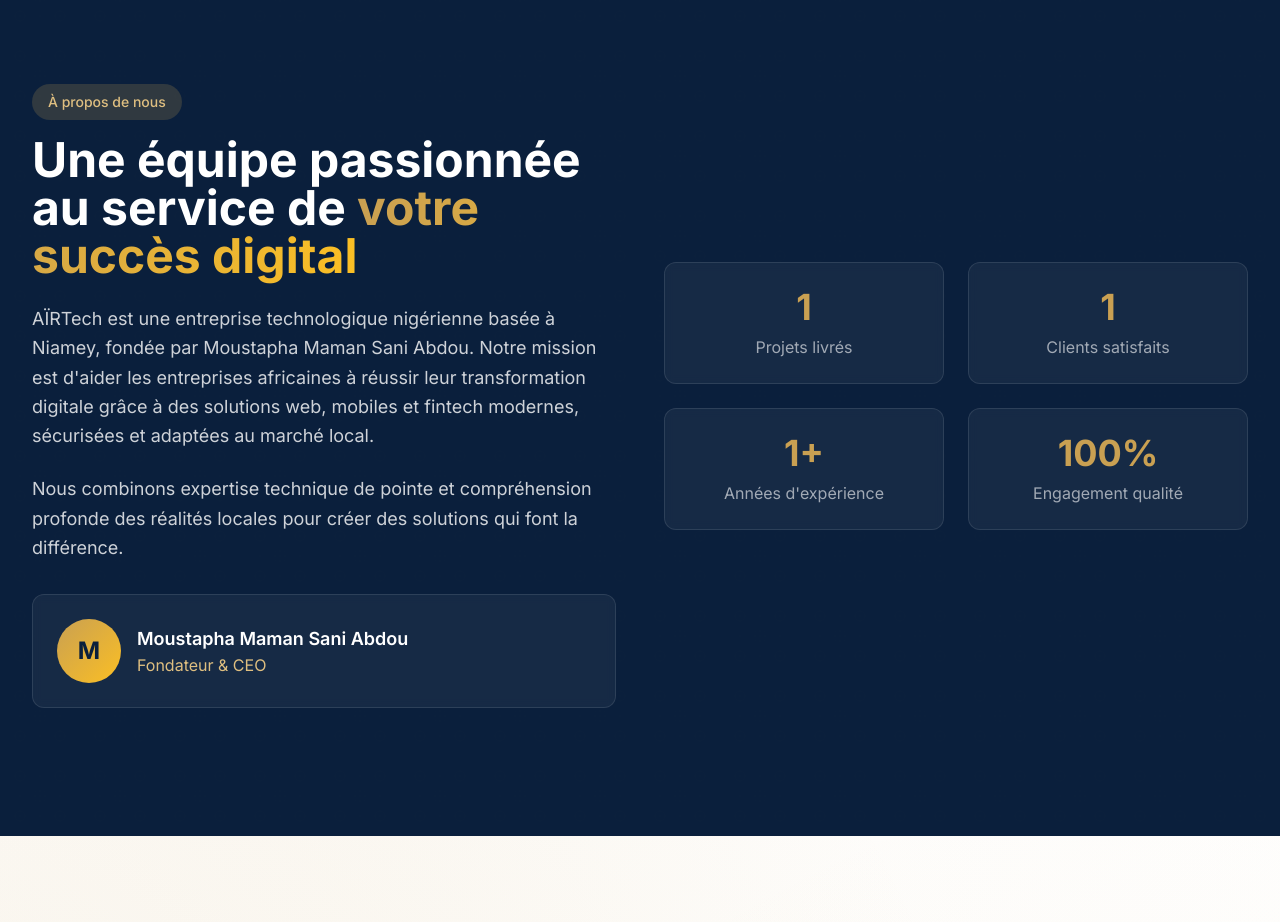
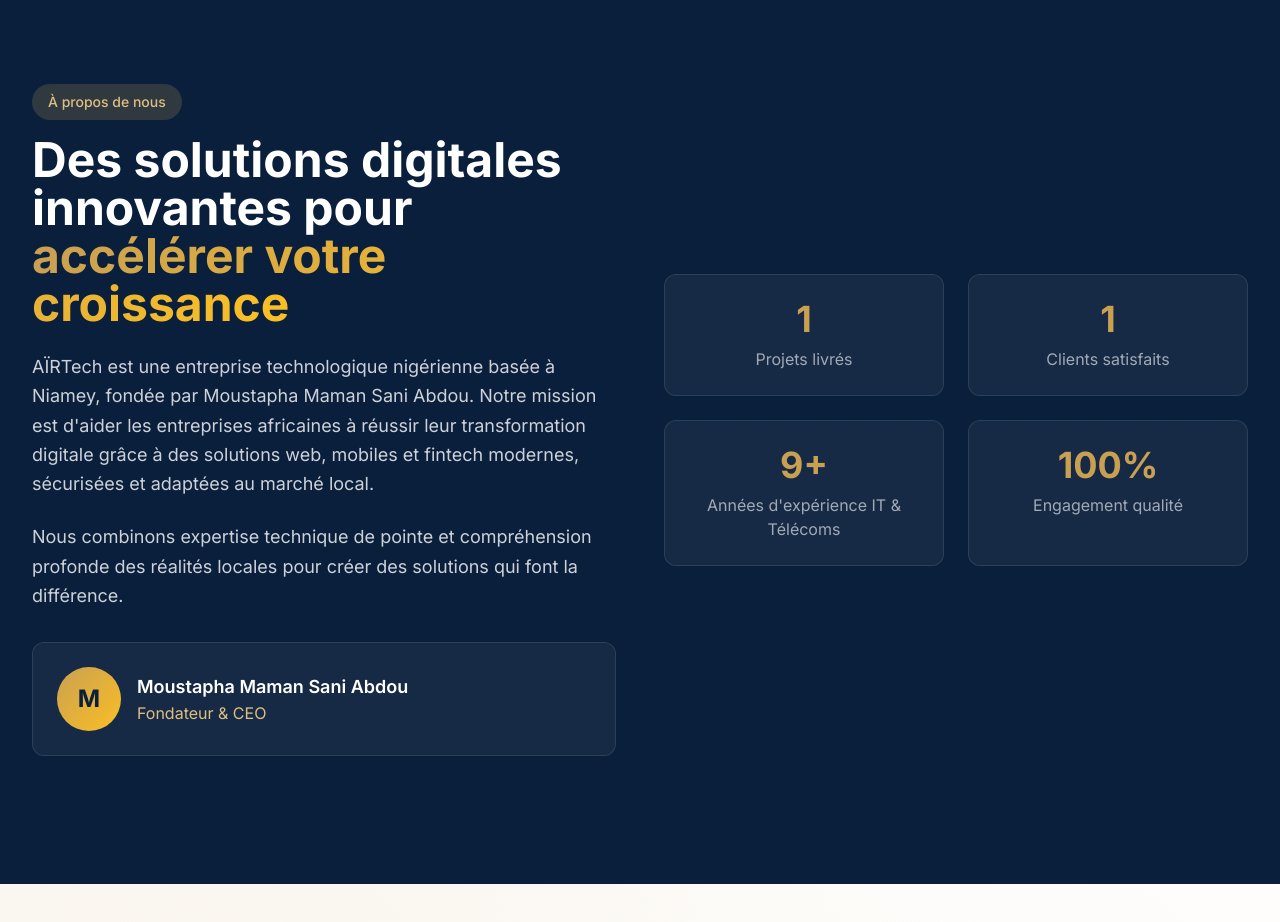
Before and after one commit to Moustapha25/airtech-website, a React (Vite) app: page / in a window 1280 px wide. Shown: the part 4920-5842 px from the top of the page. Built offline with nearby package versions, Linux system fonts and the light colour scheme.

Commit message:
Mise à jour structures2

```diff
--- a/src/App.tsx
+++ b/src/App.tsx
@@ -640,8 +640,8 @@ function App() {
                 À propos de nous
               </span>
               <h2 className="text-3xl sm:text-4xl lg:text-5xl font-bold text-white mb-6">
-                Une équipe passionnée au service de{' '}
-                <span className="gradient-text">votre succès digital</span>
+                Des solutions digitales innovantes pour{' '}
+                <span className="gradient-text">accélérer votre croissance</span>
               </h2>
               <p className="text-white/80 text-lg leading-relaxed mb-6">
                 AÏRTech est une entreprise technologique nigérienne basée à Niamey, fondée
@@ -679,8 +679,8 @@ function App() {
                   <div className="text-white/60">Clients satisfaits</div>
                 </div>
                 <div className="bg-white/5 backdrop-blur-sm border border-white/10 rounded-xl p-6 text-center">
-                  <div className="text-4xl font-bold text-accent-500 mb-2">1+</div>
-                  <div className="text-white/60">Années d'expérience</div>
+                  <div className="text-4xl font-bold text-accent-500 mb-2">9+</div>
+                  <div className="text-white/60">Années d'expérience IT & Télécoms</div>
                 </div>
                 <div className="bg-white/5 backdrop-blur-sm border border-white/10 rounded-xl p-6 text-center">
                   <div className="text-4xl font-bold text-accent-500 mb-2">100%</div>
```
